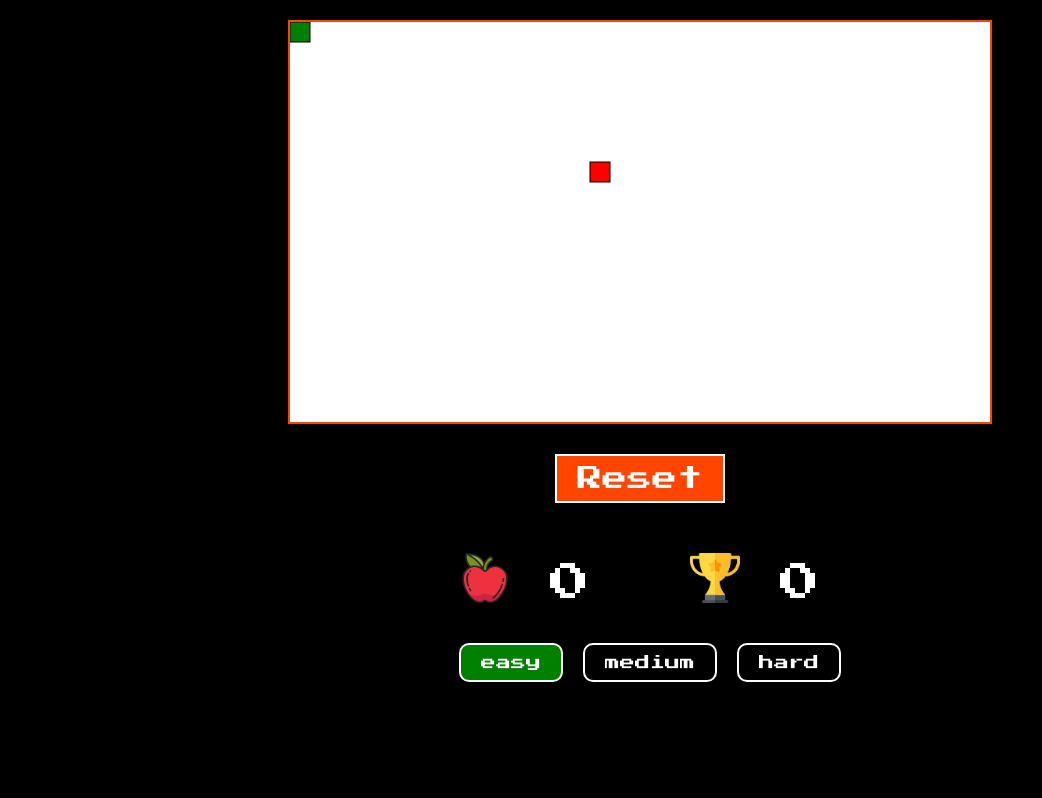
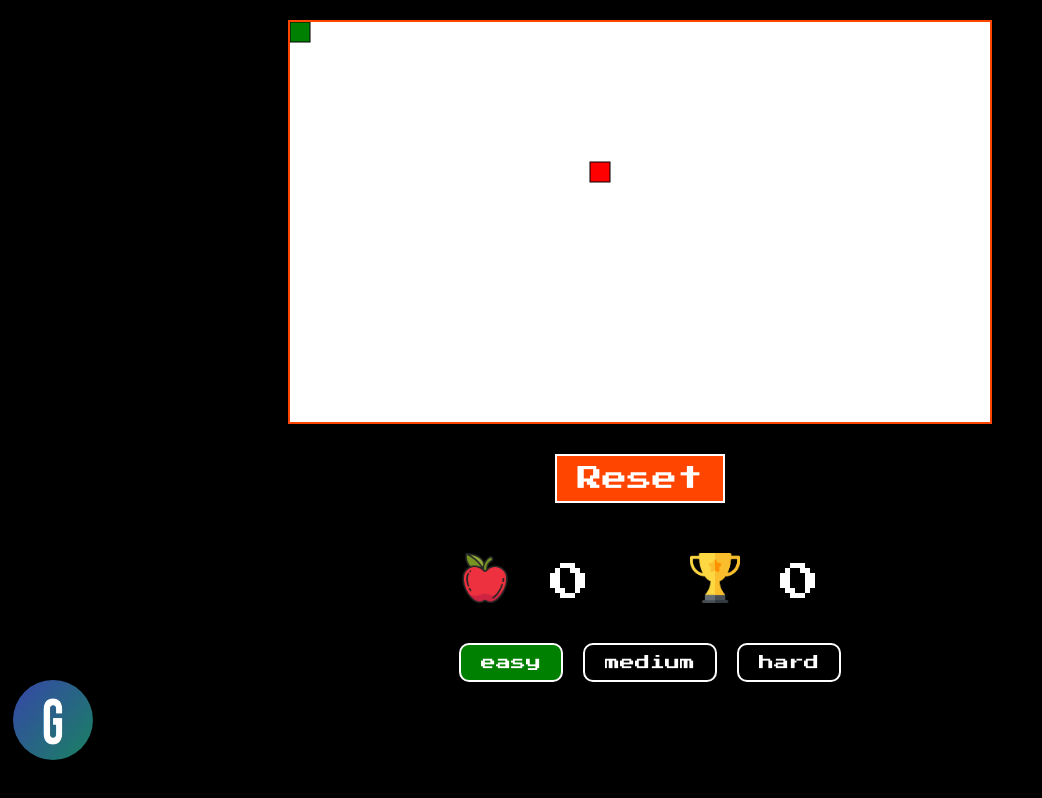
Before and after one commit to eminq/SnakeGame, a plain HTML site: page index.html in a window 1280 px wide. Shown: the whole page, without its empty margins (0-1042 px from the left). Drawn offline with Linux system fonts and the light colour scheme.

Commit message:
things_added

```diff
--- a/index.html
+++ b/index.html
@@ -14,6 +14,10 @@
 </head>
 <body>
 
+    <a href="../allMyGames/home.html"><img class="icon" src="images/icon.png" alt="games"></a>
+
+    <div class="game">
+
         <canvas id="gameBoard" width="700px" height="400px"></canvas>
         <button id="resetBtn">Reset</button>
         <div class="info">
@@ -27,6 +31,8 @@
             <button id="hard" class="btn">hard</button>
         </div>
 
+    </div>
+
     <script src="app.js"></script>
 </body>
 </html>
--- a/style.css
+++ b/style.css
@@ -2,8 +2,9 @@
     margin: 0;
     padding: 0;
     font-family: 'Press Start 2P', cursive;
+    background-color: black;
 }
-body{
+.game{
     background-color: black;
     display: flex;
     flex-direction: column;
@@ -70,3 +71,18 @@ body{
 .mode .active {
     background-color: green;
 }
+
+.icon {
+    position: absolute;
+    margin-top: 85vh;
+    margin-left: 1vw;
+    width: 80px;
+    height: 80px;
+    border-radius: 50%;
+    cursor: pointer;
+    transition: 0.5s ease-in-out;
+}
+
+.icon:hover {
+    margin-top: 89vh;
+}
```
Also changed, not shown: images/icon.png (added), images/snake.png. Lines whose indentation alone changed are shown as unchanged.
